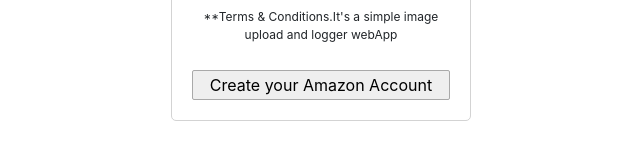
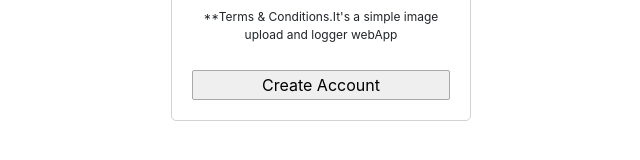
Before and after one commit to jatinbharadwaj/image-upload-log-react, a React (Create React App) app: page /login in a window 1280 px wide. Shown: the part 330-490 px from the top of the page, without its empty margins (319-959 px from the left). Built offline with nearby package versions, Linux system fonts and the light colour scheme; no server answers.

Commit message:
signin.png

```diff
--- a/src/Components/ImageUploader.js
+++ b/src/Components/ImageUploader.js
@@ -144,6 +144,7 @@
                 })
                 .then((res) => {
                   console.log("Firebase Done");
+                  alert(`Image has been uploaded!`);
                 });
             });
         }
--- a/src/Components/Login.js
+++ b/src/Components/Login.js
@@ -64,7 +64,7 @@
           type="submit"
           className="login__registerButton"
         >
-          Create your Amazon Account
+          Create Account
         </button>
       </div>
     </div>
```
Also changed, not shown: public/firebase.json (added), signin.png (added), 1 other file (tests, documents, lock files or other folders).
